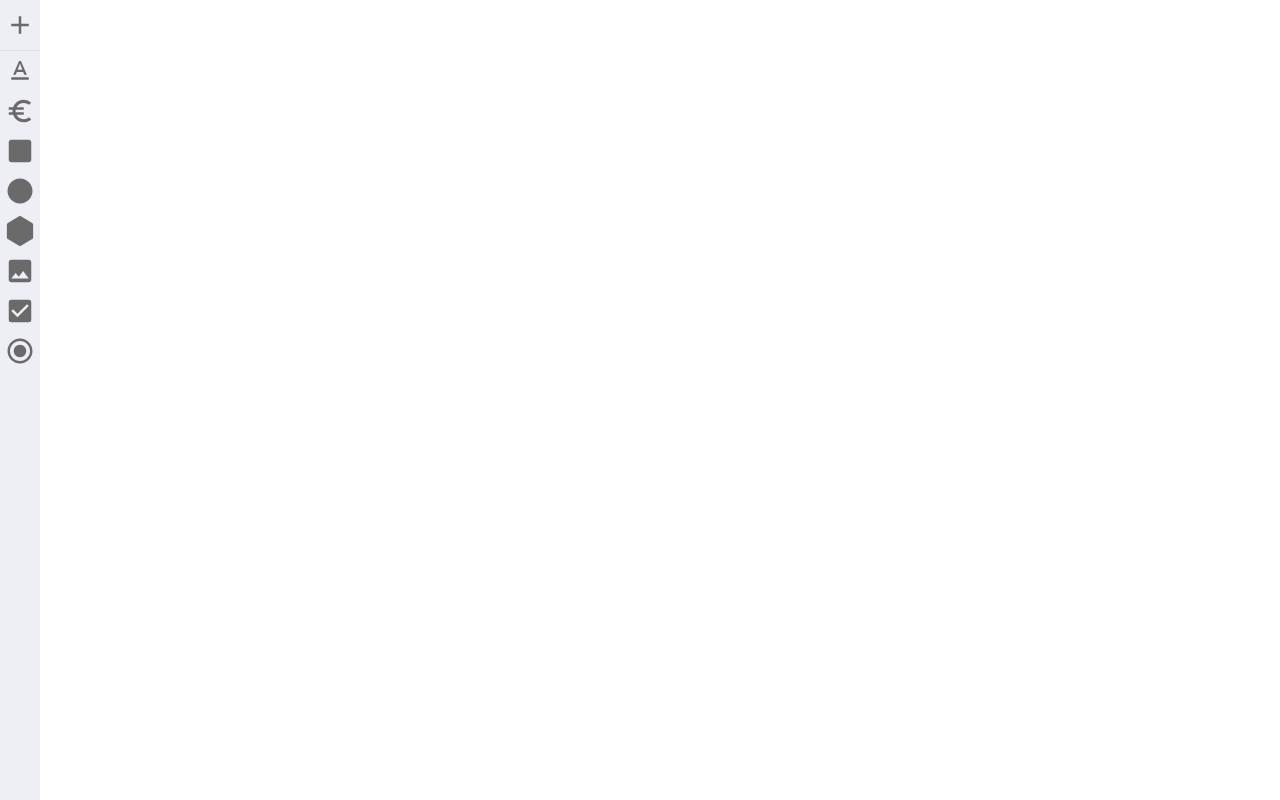
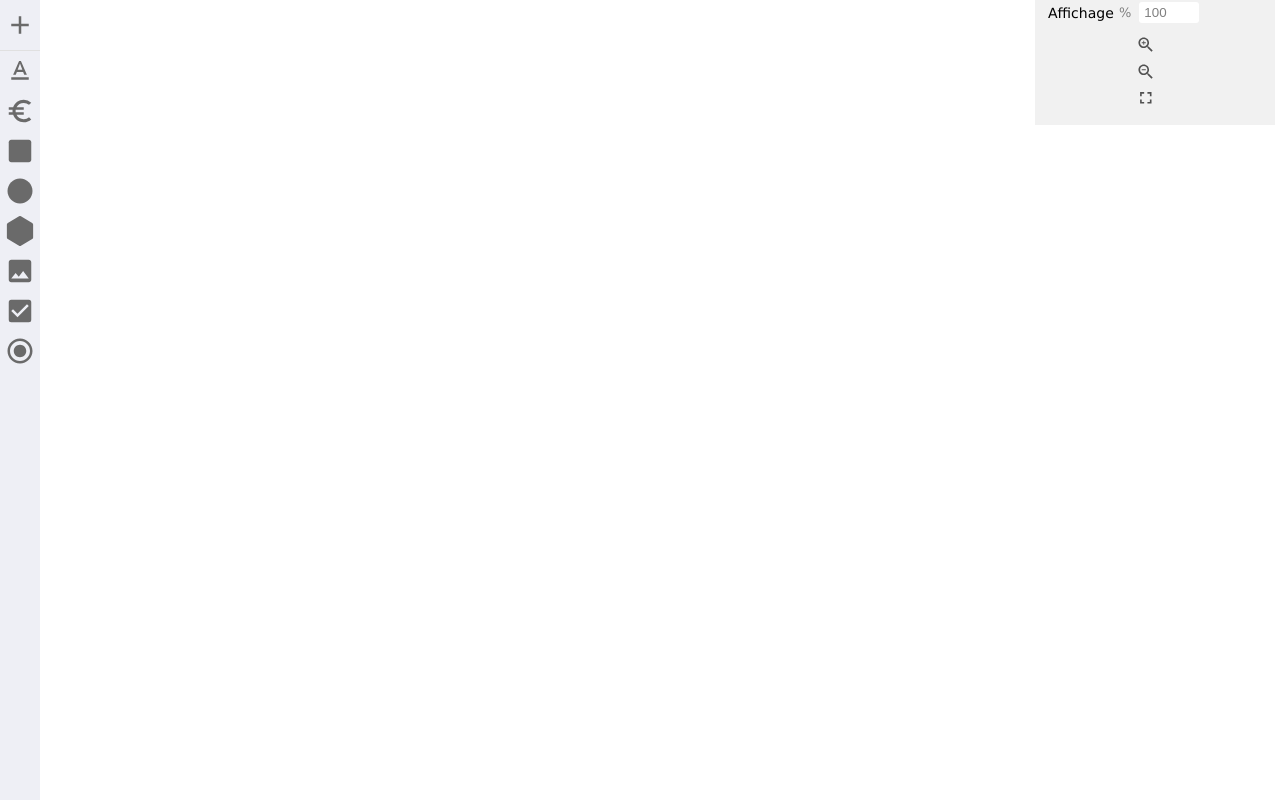
Before and after one commit to Ghassen-M/design-app, a React (Create React App) app: page / in a window 1280 px wide. Built offline with nearby package versions, Linux system fonts and the light colour scheme.

Commit message:
Display options from the right panel

```diff
--- a/src/App.js
+++ b/src/App.js
@@ -1,10 +1,13 @@
 import './App.css';
 import Left from './left-side panel/left';
+import Right from './right-side panel/right';
+
 
 function App() {
   return (
     <div className="container">
     <Left/>
+    <Right/>
     </div>
   );
 }
--- a/src/right-side panel/right.css
+++ b/src/right-side panel/right.css
@@ -0,0 +1,56 @@
+.right {
+    width: 250px; overflow: hidden auto; max-height: 100vh;
+}
+.right-panel{
+    position: relative;
+    width: 240px;
+    padding: 0px 5px 6px;
+    font-family: "Lucida Grande", sans-serif;
+    font-size: 14px;
+}
+.display{
+    background-color: rgb(241, 241, 241);
+    overflow: hidden;
+    padding-bottom: 12px;
+    padding-top: 2px;
+    padding-left: 10px;
+    border: 0px solid rgb(211, 211, 211);
+    margin-bottom: 5px;
+}
+.affichage{
+    float: left;
+    width: 85px;
+    padding: 3px;
+}
+
+.display-input {
+    background: rgb(255, 255, 255) none repeat scroll 0% 0%;
+    border-width: 0px;
+    padding: 3px 5px;
+    color: gray;
+    border-radius: 3px;
+    width: 50px;
+    outline: currentcolor none medium;
+}
+.unit{
+    float: left; margin-right: 5px; margin-left: -20px; color: gray; font-size: 13px; padding: 3px;
+}
+
+.options{
+    overflow: hidden;
+    margin-top: 10px;
+}
+.space {
+    float: left;
+    width: 85px;
+    padding: 3px;
+}
+.button{
+    float: left; margin-right: 5px;
+}
+.button-link{
+    color: rgb(81, 81, 81);
+    text-decoration: none;
+    display: block;
+    padding: 2px 0px;
+}
--- a/src/right-side panel/right.js
+++ b/src/right-side panel/right.js
@@ -0,0 +1,45 @@
+import './right.css';
+
+const Right=()=>{
+    return (
+        <div className='right'>
+        <div className='right-panel'>
+           <div className='display'>
+                <div className="affichage">Affichage</div>
+                <input className="display-input"value="100"/>
+                <div className="unit">%</div>
+                <div className="options">
+                    <div className='space'></div>
+                    <div className='button'>
+                    <div title="Zoom avant">
+                    <a href="#" className='button-link'>
+                        <svg stroke="currentColor" fill="currentColor" strokeWidth="0" viewBox="0 0 24 24" style={{fontSize: "1.4em"}} height="1em" width="1em" xmlns="http://www.w3.org/2000/svg">
+                      <path d="M15.5 14h-.79l-.28-.27C15.41 12.59 16 11.11 16 9.5 16 5.91 13.09 3 9.5 3S3 5.91 3 9.5 5.91 16 9.5 16c1.61 0 3.09-.59 4.23-1.57l.27.28v.79l5 4.99L20.49 19l-4.99-5zm-6 0C7.01 14 5 11.99 5 9.5S7.01 5 9.5 5 14 7.01 14 9.5 11.99 14 9.5 14zm2.5-4h-2v2H9v-2H7V9h2V7h1v2h2v1z">
+                      </path>
+                    </svg>
+                    </a>
+                    </div>
+                    <div className='button'>
+                <div title="Zoom arrière">
+                    <a href="#"className='button-link'>
+                        <svg stroke="currentColor" fill="currentColor" strokeWidth="0" viewBox="0 0 24 24" style={{fontSize: "1.4em"}} height="1em" width="1em" xmlns="http://www.w3.org/2000/svg">
+                      <path d="M15.5 14h-.79l-.28-.27C15.41 12.59 16 11.11 16 9.5 16 5.91 13.09 3 9.5 3S3 5.91 3 9.5 5.91 16 9.5 16c1.61 0 3.09-.59 4.23-1.57l.27.28v.79l5 4.99L20.49 19l-4.99-5zm-6 0C7.01 14 5 11.99 5 9.5S7.01 5 9.5 5 14 7.01 14 9.5 11.99 14 9.5 14zM7 9h5v1H7z">
+                      </path>
+                    </svg></a>
+                    </div>
+                    <div className='button'>
+                <div title="Plein page">
+                    <a href="#" className='button-link'>
+                        <svg stroke="currentColor" fill="currentColor" strokeWidth="0" viewBox="0 0 24 24" style={{fontSize: "1.4em"}} height="1em" width="1em" xmlns="http://www.w3.org/2000/svg">
+                      <path d="M7 14H5v5h5v-2H7v-3zm-2-4h2V7h3V5H5v5zm12 7h-3v2h5v-5h-2v3zM14 5v2h3v3h2V5h-5z"></path>
+                    </svg></a></div>
+              </div>
+              </div>
+              </div>
+                </div>
+           </div>
+        </div>
+        </div>
+    )
+}
+export default Right;
```
